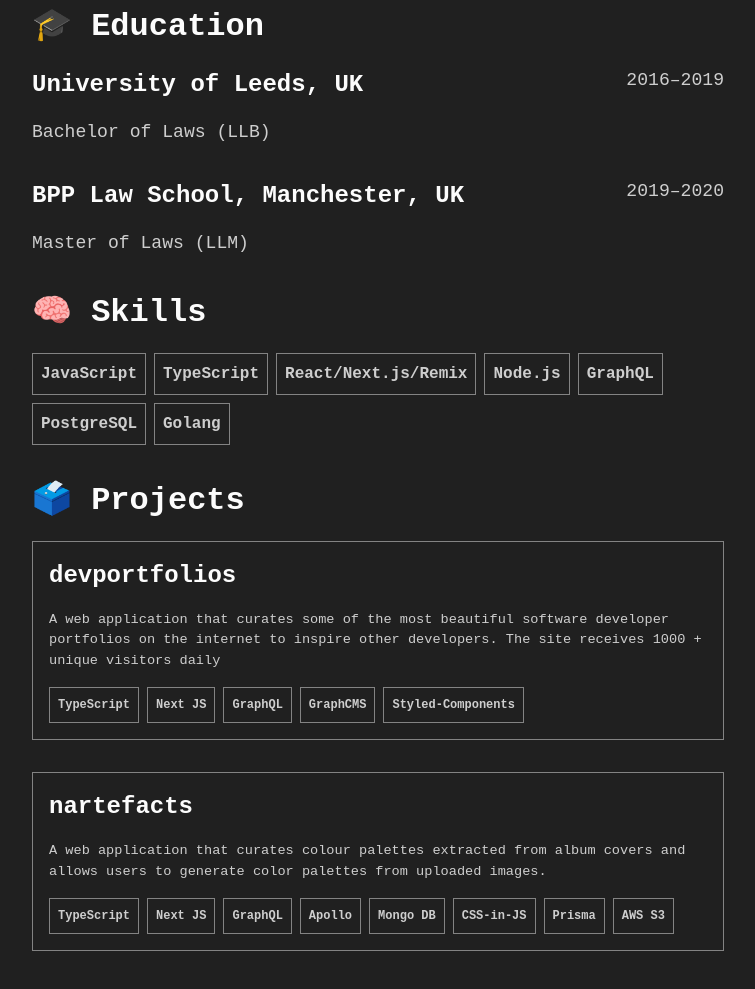
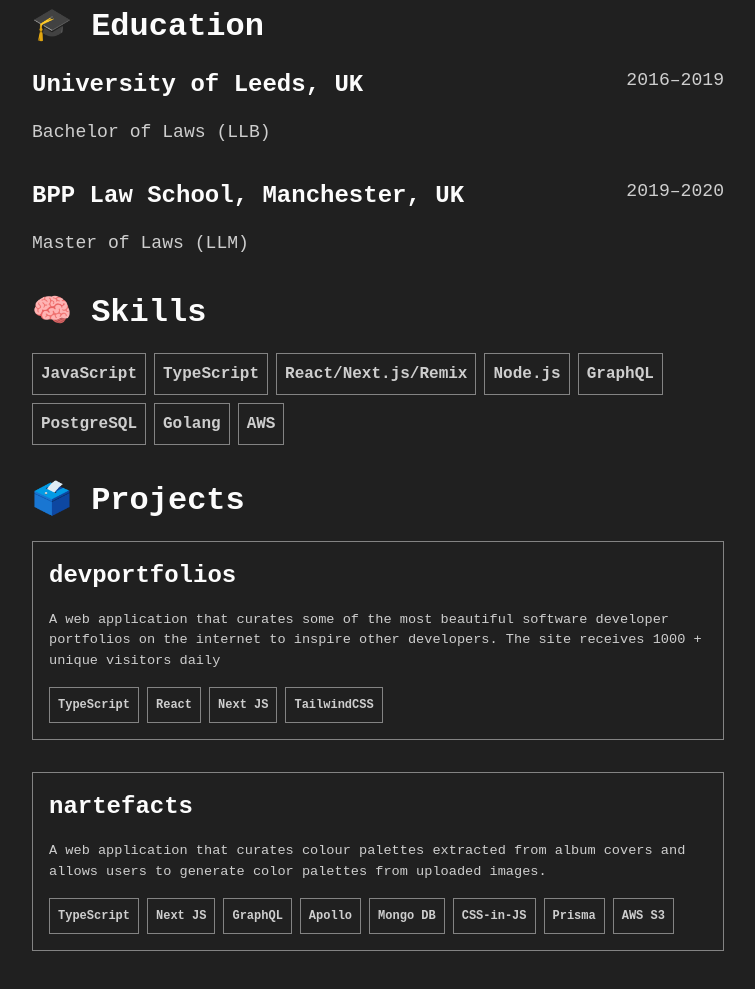
Before and after one commit to KXLAA/cloud-resume, a website built with Vite: page index.html in a window 1280 px wide. Shown: the part 1310-2299 px from the top of the page, without its empty margins (262-1017 px from the left). Built offline with nearby package versions, Linux system fonts and the light colour scheme.

Commit message:
fix: update content
Signed-off-by: KXLAA <kolade.afode@yahoo.com>

```diff
--- a/index.html
+++ b/index.html
@@ -41,7 +41,7 @@
               <i data-lucide="twitter"></i>
             </a>
             <a
-              href="'https://www.linkedin.com/in/kxlaa"
+              href="https://www.linkedin.com/in/kxlaa/"
               target="_blank"
               rel="noopener"
             >
@@ -141,6 +141,7 @@
               <span>GraphQL</span>
               <span>PostgreSQL</span>
               <span> Golang</span>
+              <span> AWS</span>
             </div>
           </section>
 
@@ -164,10 +165,9 @@
 
                 <div class="tech">
                   <span>TypeScript</span>
+                  <span>React</span>
                   <span>Next JS</span>
-                  <span>GraphQL</span>
-                  <span>GraphCMS</span>
-                  <span>Styled-Components</span>
+                  <span>TailwindCSS</span>
                 </div>
               </div>
 
```
